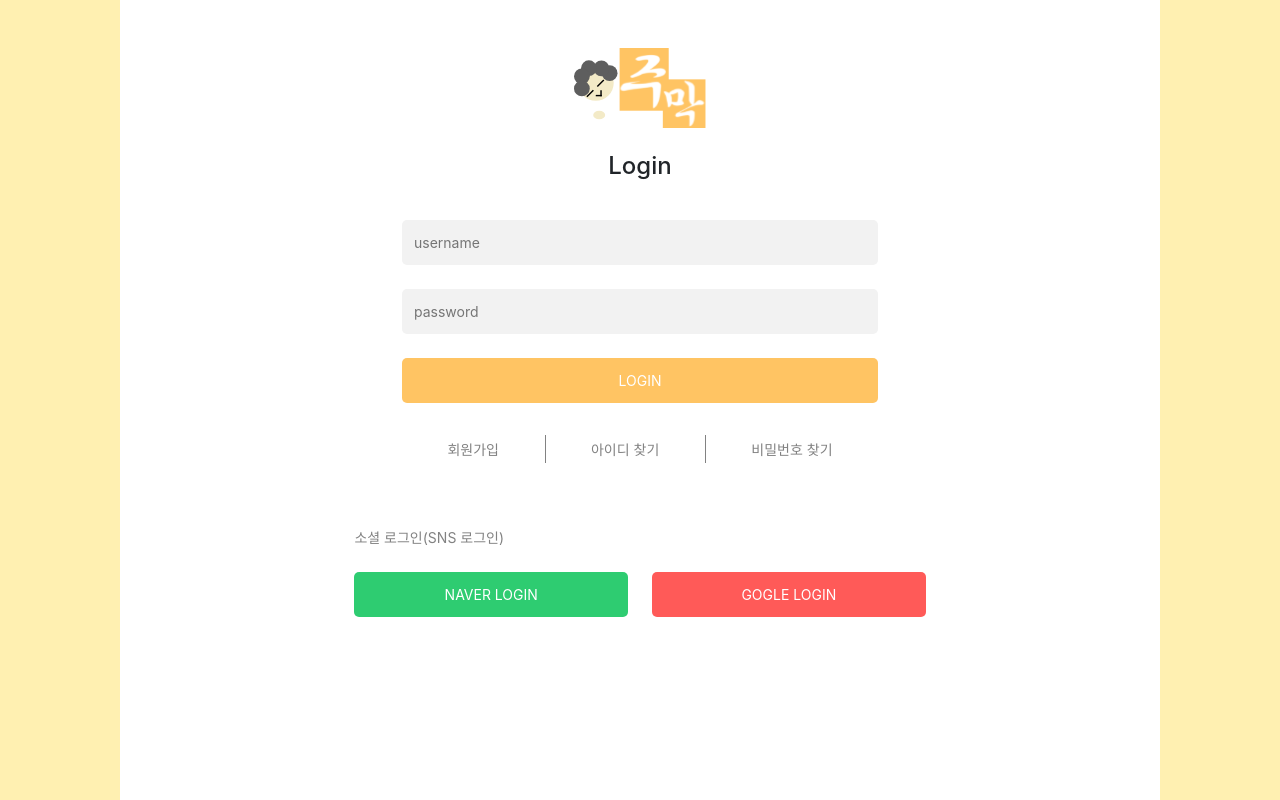
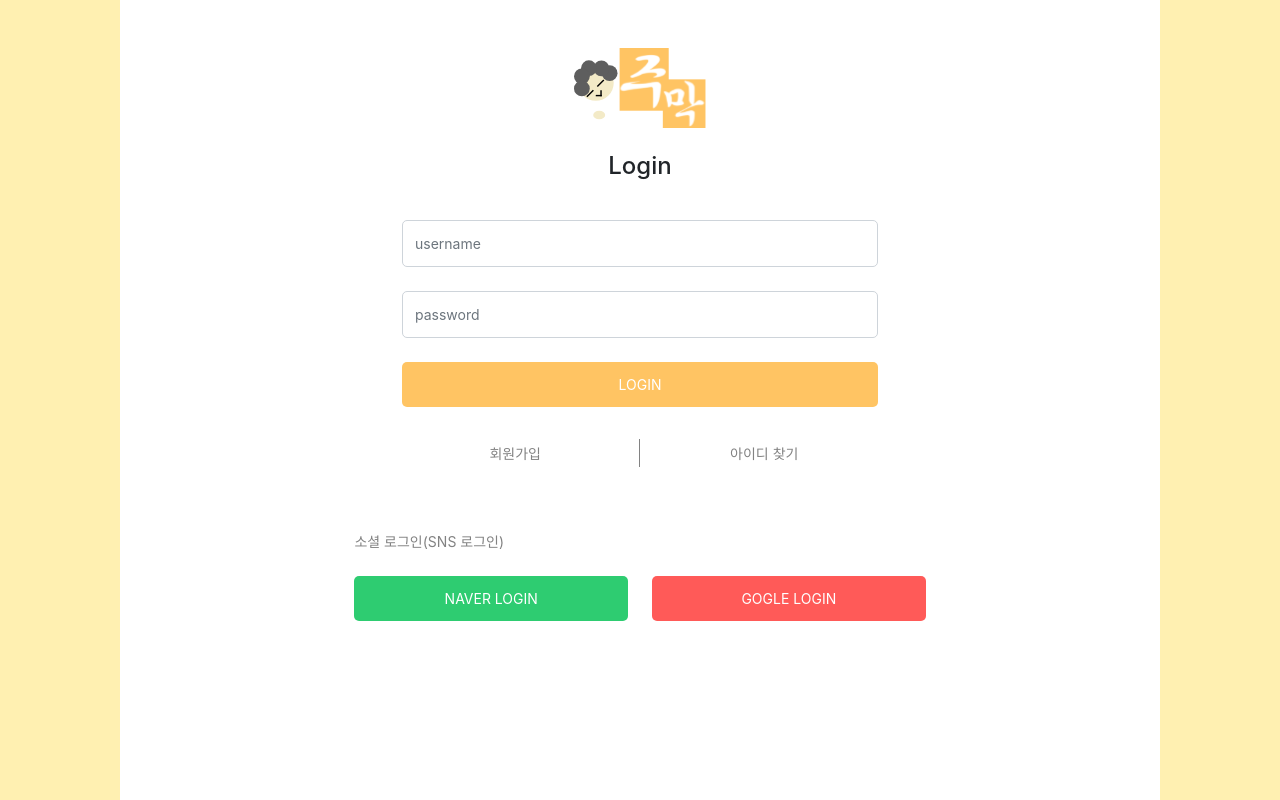
Before and after one commit to JeongWu/JooMak, a Vue app in the folder frontend/: page /member/login in a window 1280 px wide. Built offline with nearby package versions, Linux system fonts and the light colour scheme; a web font is replaced by a local one.

Commit message:
updated login page css

```diff
--- a/frontend/src/components/client/member/pages/LoginPage.vue
+++ b/frontend/src/components/client/member/pages/LoginPage.vue
@@ -9,16 +9,33 @@
       <h1>
         Login
       </h1>
-      <form class="login-form">
-        <input id="username" type="text" placeholder="username" />
-        <input id="password" type="text" placeholder="password" />
-        <button>login</button>
-        <div class="c-btn-group c-btn-group--block">
-          <router-link class="c-btn right-line" to="/member/entry"
+      <form class="login-form needs-validation" novalidate>
+        <input
+          class="form-control"
+          id="username"
+          type="text"
+          placeholder="username"
+          required
+        />
+        <input
+          type="text"
+          class="form-control"
+          id="password"
+          placeholder="password"
+          required
+        />
+        <button
+          class="submit-button d-grid gap-3 col-6 mx-auto"
+          @click="checkForm"
+        >
+          login
+        </button>
+        <div class="row c-btn-group c-btn-group--block">
+          <router-link class="col-6 c-btn right-line" to="/member/entry"
             >회원가입
           </router-link>
 
-          <a class="c-btn right-line" type="button" @click="openModal"
+          <a class="col-6 c-btn" type="button" @click="openModal"
             >아이디 찾기</a
           >
           <ModalComponent @close="closeModal" v-if="onModal">
@@ -27,13 +44,15 @@
               <hr />
             </template>
             <template v-slot:content>
-              <find-modal></find-modal>
+              <div class="find_modal_content">
+                <find-modal></find-modal>
+              </div>
             </template>
             <template v-slot:footer>
               <div class="no-use"></div>
             </template>
           </ModalComponent>
-          <a class="c-btn" @click="openModal">비밀번호 찾기</a>
+          <!-- <a class="c-btn" @click="openModal">비밀번호 찾기</a> -->
         </div>
       </form>
       <div class="social-login-form">
@@ -55,46 +74,51 @@ import ModalComponent from "@/components/client/common/share/pages/ModalComponen
 import { SET_ON_MODAL } from "@/store/modules/common.js";
 export default {
   components: { FindModal, ModalTest, ModalComponent },
-  data() {
-    return {
-      // showIdModal: false,
-      // showPwModal: false,
-      // errors: [],
-      // username: null,
-      // password: null,
-    };
-  },
   computed: {
-    ...mapState("common", ["onModal"]), // 주5.
+    ...mapState("common", ["onModal"]),
   },
   methods: {
-    // openIdModal() {
-    //   this.showIdModal = true;
-    // },
-    // closeIdModal() {
-    //   this.showIdModal = false;
-    // },
-    // openPwModal() {
-    //   this.showPwModal = true;
-    // },
-    // closePwModal() {
-    //   this.showPwModal = false;
-    // },
     openModal() {
       this.$store.commit(`common/${SET_ON_MODAL}`, true); // 주6.
     },
     closeModal() {
       console.log("close event 발생"); // 주7.
     },
-    // checkForm(e) {
-    //   e.preventDefault();
-    //   this.errors = [];
-    // },
+    checkForm(e) {
+      e.preventDefault();
+      var forms = document.querySelectorAll(".needs-validation");
+      forms.forEach((form) => {
+        console.log(form);
+        if (!form.checkValidity()) {
+          e.preventDefault();
+          e.stopPropagation();
+        }
+        form.classList.add("was-validated");
+      });
+      scrollTo(0, 0);
+    },
   },
 };
 </script>
 
 <style scoped>
+.submit-button {
+  text-transform: uppercase;
+  outline: 0;
+  background: #ffc463;
+  border-radius: 5px;
+  /* width: 60%; */
+  border: 0;
+  padding: 12px;
+  color: #ffffff;
+  /* font-size: 12px; */
+  -webkit-transition: all 0.3 ease;
+  transition: all 0.3 ease;
+  cursor: pointer;
+}
+.find_modal_content {
+  margin: 36px;
+}
 .form-group {
   display: flex;
   flex-direction: row;
@@ -243,9 +267,9 @@ h1 {
 }
 .form input {
   outline: 0;
-  background: #f2f2f2;
+  /* background: #f2f2f2; */
   width: 100%;
-  border: 0;
+  /* border: 0; */
   margin: 0 0 24px;
   padding: 12px;
   box-sizing: border-box;
```
